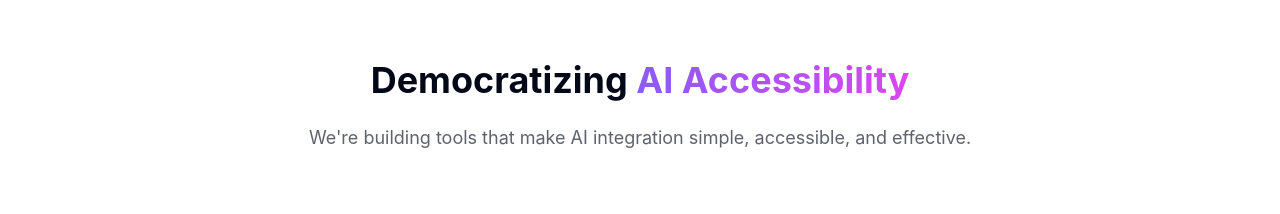
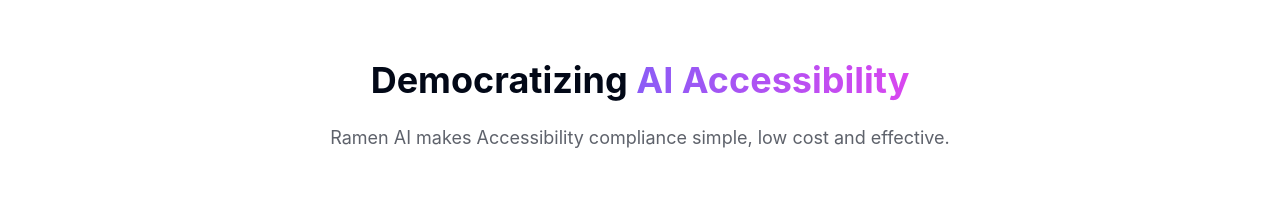
Before and after one commit to briankemler/ramen-page-ai, a React (Vite) app: page / in a window 1280 px wide. Shown: the part 820-1034 px from the top of the page. Built offline with nearby package versions, Linux system fonts and the light colour scheme.

Commit message:
Update AboutSection description
Change the description text in the AboutSection component.

```diff
--- a/src/components/AboutSection.tsx
+++ b/src/components/AboutSection.tsx
@@ -11,7 +11,7 @@ const AboutSection: React.FC = () => {
             Democratizing <span className="gradient-text">AI Accessibility</span>
           </h2>
           <p className="text-ramen-dark/70 text-lg">
-            We're building tools that make AI integration simple, accessible, and effective.
+            Ramen AI makes Accessibility compliance simple, low cost and effective.
           </p>
         </div>
 
```
